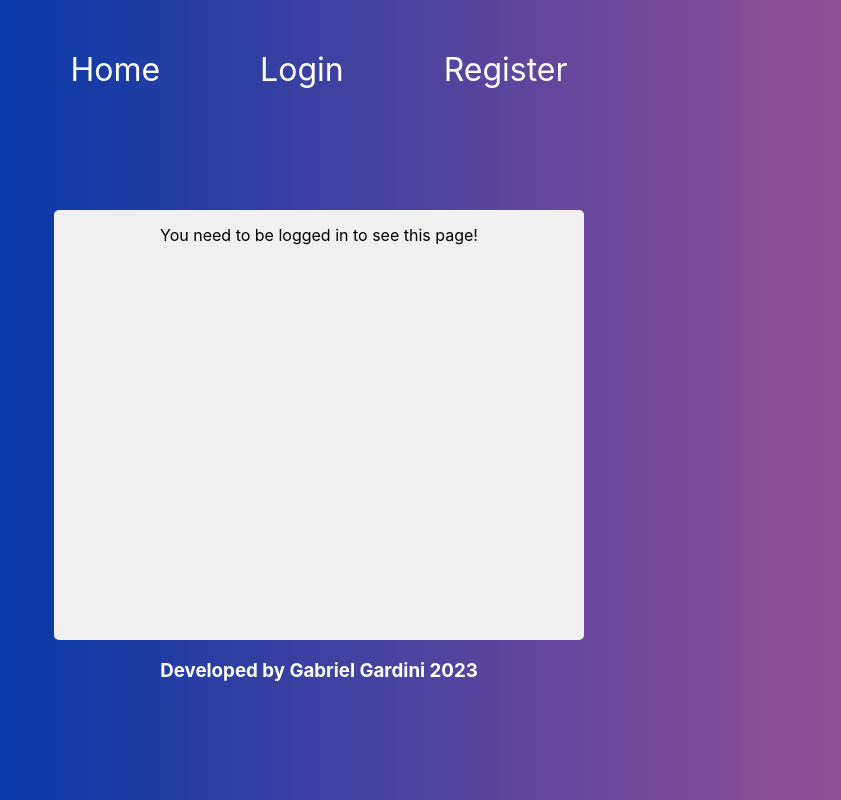
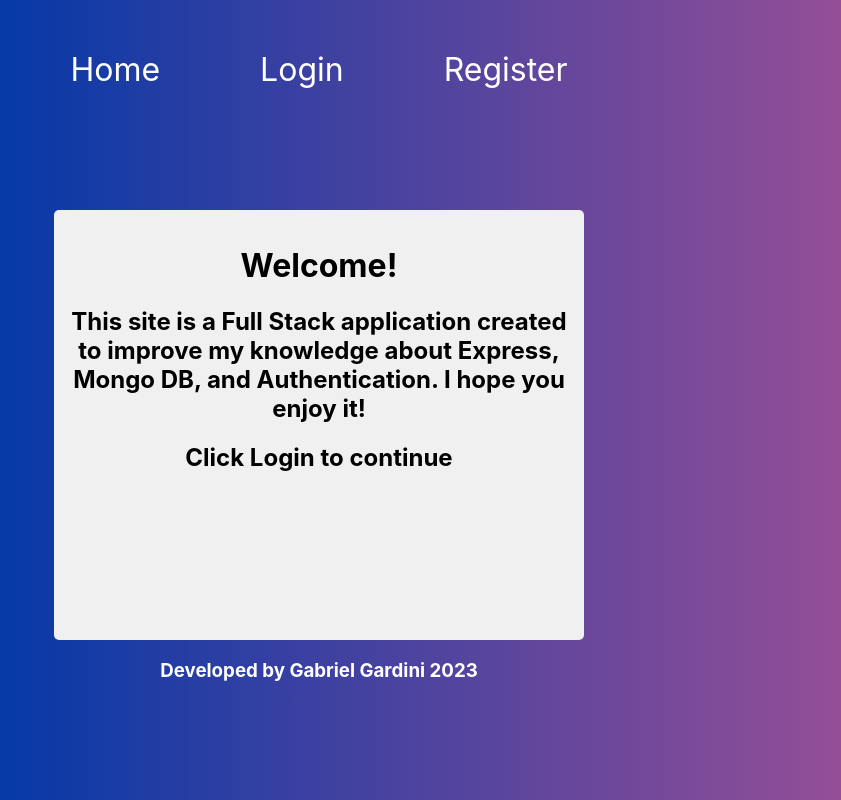
Before and after one commit to GabrielGardini/client-todo-list, a React (Create React App) app: page / in a window 1280 px wide. Shown: the whole page, without its empty margins (321-1162 px from the left). Built offline with nearby package versions, Linux system fonts and the light colour scheme; no server answers.

Commit message:
add info page

```diff
--- a/src/App.css
+++ b/src/App.css
@@ -35,7 +35,7 @@ main{
 
 ul{
   padding-left:0;
-  max-height:350px;
+  max-height:330px;
   overflow-y:scroll;
 }
 
--- a/src/App.js
+++ b/src/App.js
@@ -8,6 +8,7 @@ import { useState, useEffect, useContext } from 'react';
 import axios from 'axios';
 import Login from './Login';
 import Home from './Home';
+import Info from './Info';
 
 function App() {
 
@@ -36,7 +37,7 @@ const today = new Date();
     <UserContext.Provider value={{email, setEmail, id, setId}}>
       <BrowserRouter>
         <nav>
-        <Link to={'/'}>Home</Link>
+        <Link to={'/home'}>Home</Link>
         {!email && (
           <>
             <Link to={'/login'}>Login</Link>
@@ -49,7 +50,8 @@ const today = new Date();
         </nav>
         <main>
           <Routes>
-            <Route path="/" element={<Home/>}/>
+            <Route path="/" element={<Info/>}/>
+            <Route path="/home" element={<Home/>}/>
             <Route path="/register" element={<Register/>}/>
             <Route path="/login" element={<Login/>}/>
           </Routes>
--- /dev/null
+++ b/src/Info.js
@@ -0,0 +1,19 @@
+import { useState, useContext } from "react";
+import axios from 'axios';
+import UserContext from "./UserContext";
+import { Navigate } from "react-router-dom";
+
+
+
+function Info(){
+
+    return(
+        <>
+            <h1>Welcome!</h1>
+            <h2>This site is a Full Stack application created to improve my knowledge about Express, Mongo DB, and Authentication. I hope you enjoy it!</h2>
+            <h2>Click Login to continue</h2>
+        </>
+    )
+}
+
+export default Info;
```
